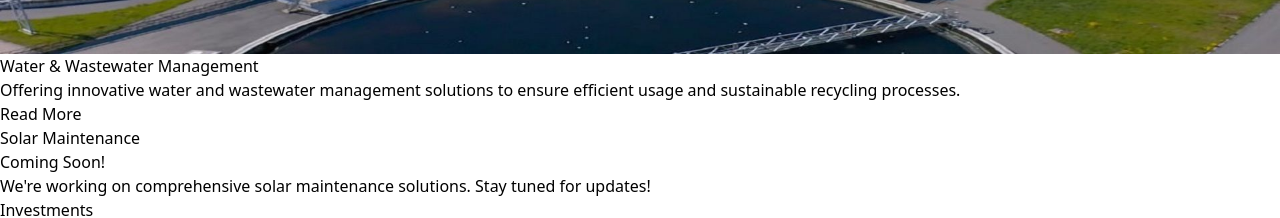
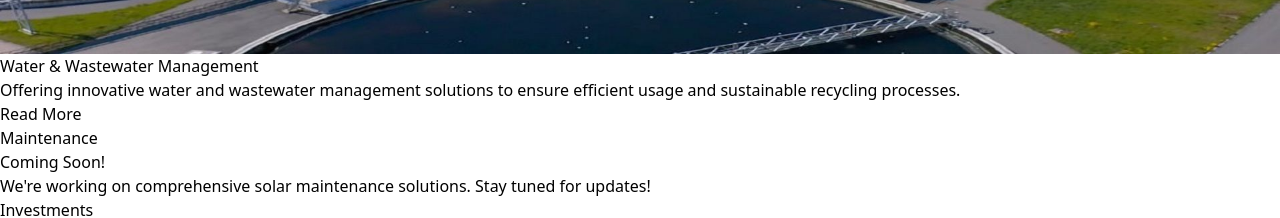
Before and after one commit to rayulu7/GreenCarbonHub, a React (Vite) app: page / in a window 1280 px wide. Shown: the part 2180-2398 px from the top of the page. Built offline with nearby package versions, Linux system fonts and the light colour scheme.

Commit message:
renamed solar Maintenance to Maintenace

```diff
--- a/src/components/pages/SolarMaintenance/SolarMaintenance.jsx
+++ b/src/components/pages/SolarMaintenance/SolarMaintenance.jsx
@@ -177,7 +177,7 @@ const SolarMaintenance = () => {
         <div className="max-w-3xl mx-auto px-6 text-center">
           <div className="bg-white rounded-2xl p-6 shadow-lg border border-gray-200">
             <h1 className="text-3xl md:text-4xl font-bold mb-3 text-gray-800">
-              Solar Maintenance
+              Maintenance
             </h1>
             <h2 className="text-2xl md:text-3xl font-bold mb-3 text-green-600">
               Coming Soon!
```
